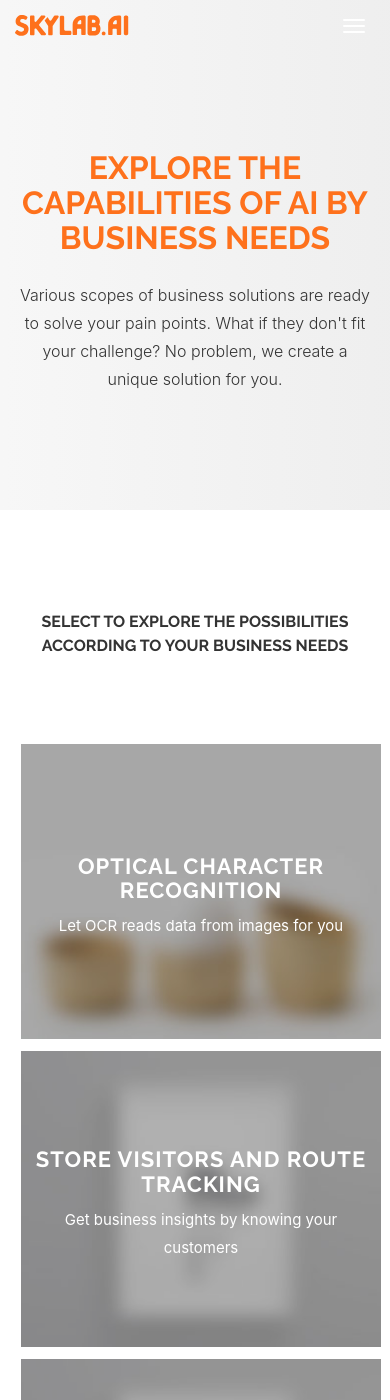
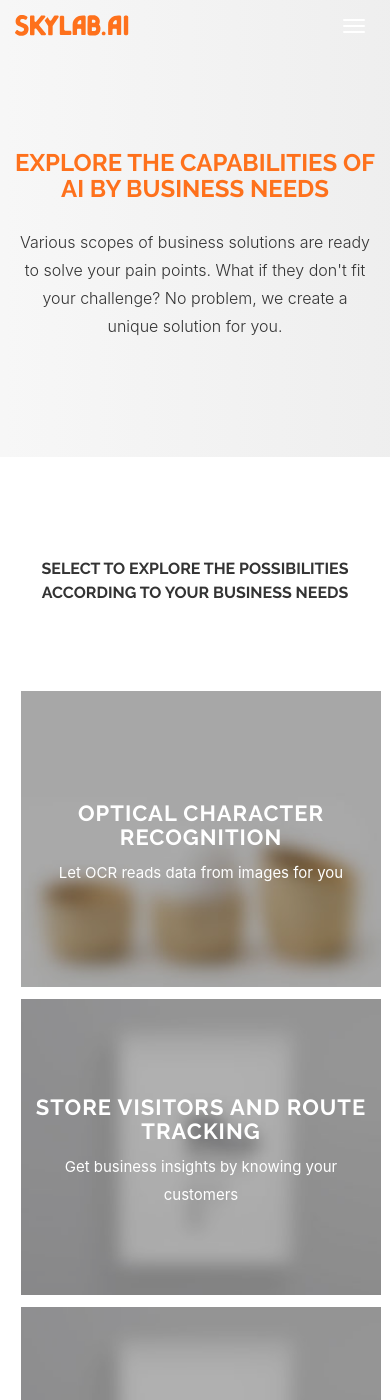
Before and after one commit to oursky/skylab, a Jekyll site: the page built from discover-by-function.html, in a window 390 px wide and 1400 px high. Built offline with Jekyll 4.4.1, drawn with Linux system fonts in a browser that asks for light colours; nearby versions of some CDN libraries.

Commit message:
#13  Smaller title size for long text

```diff
--- a/_sass/_mobile.scss
+++ b/_sass/_mobile.scss
@@ -159,4 +159,8 @@
 		text-align: center;
 	}
 
+
+	#global-header .block h1 {
+		font-size: 24px;
+	}
 }
```
